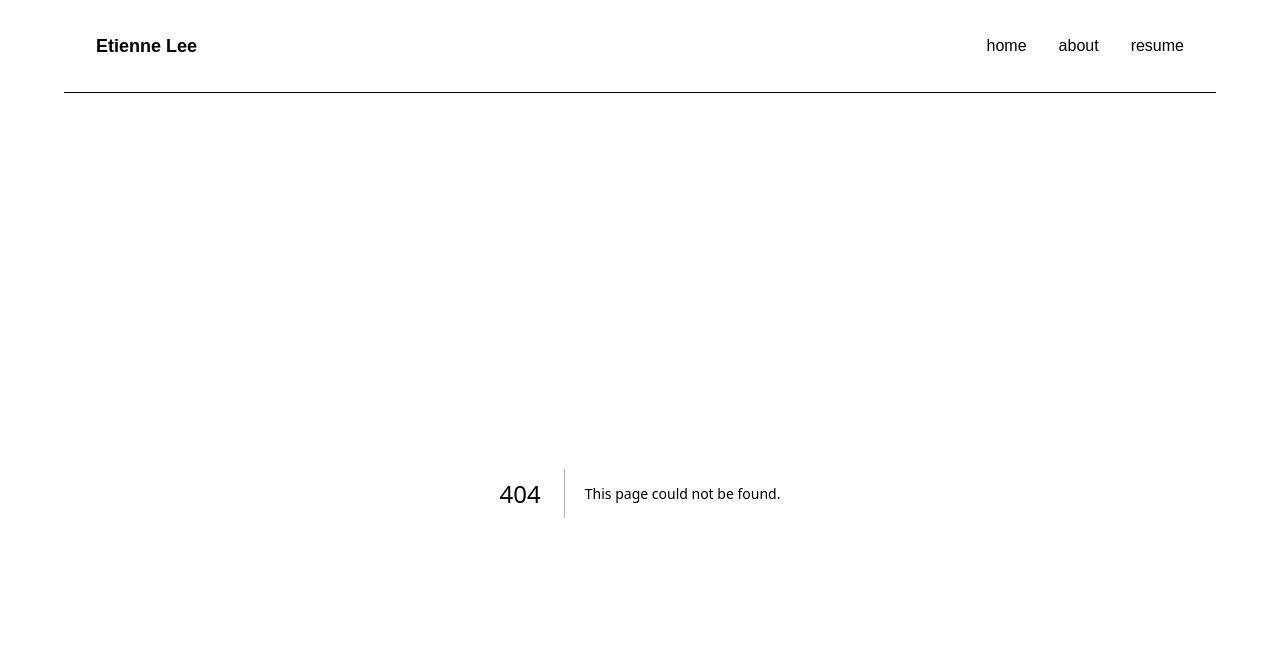
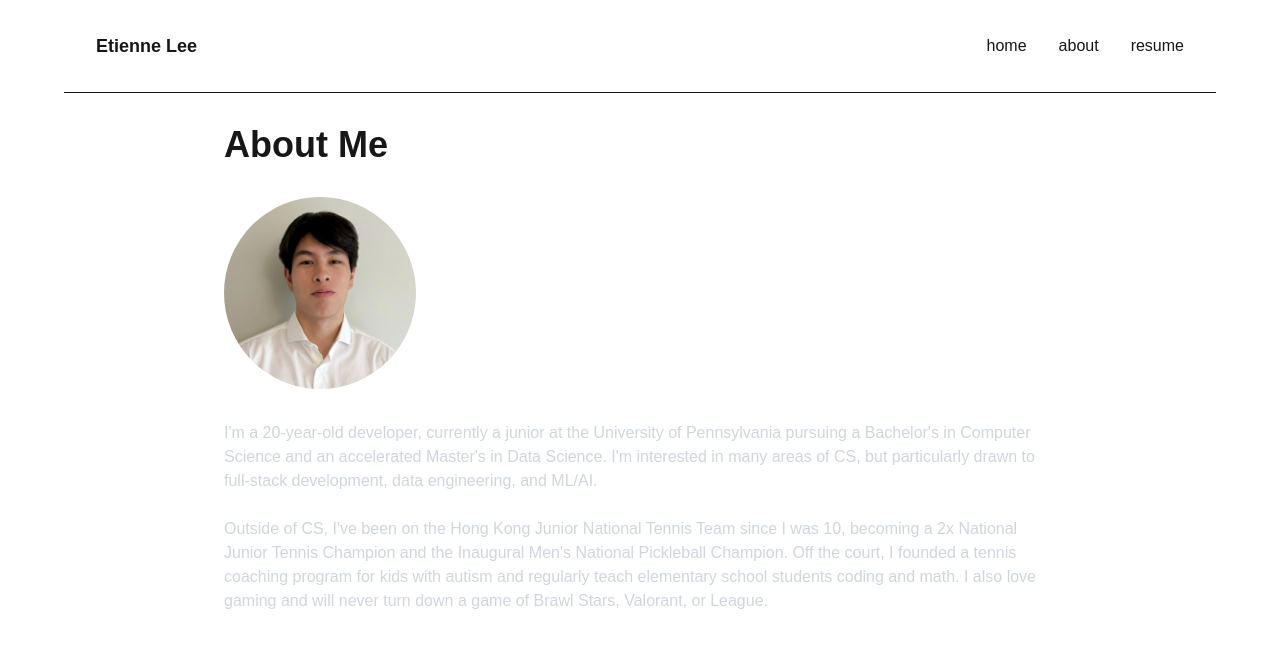
Before and after one commit to EtienneLee/portfolio, a Next.js app: page /about in a window 1280 px wide. Before the commit this address had no page. Shown: the top 648 px of the page. Built offline with nearby package versions, Linux system fonts and the light colour scheme.

Commit message:
populated about me section and added tagline

```diff
--- /dev/null
+++ b/app/about/page.tsx
@@ -0,0 +1,37 @@
+/* eslint-disable react/no-unescaped-entities */
+import NextImage from "next/image";
+
+export default function About() {
+  return (
+    <main className="min-h-screen p-8 max-w-4xl mx-auto">
+      <h1 className="text-4xl font-bold mb-8">About Me</h1>
+
+      <NextImage
+        src="/headshot.jpg"
+        alt="Etienne Lee"
+        width={192}
+        height={192}
+        className="rounded-full mb-8 object-cover"
+      />
+
+      <div className="space-y-6 text-gray-300">
+        <p>
+          I'm a 20-year-old developer, currently a junior at the University of
+          Pennsylvania pursuing a Bachelor's in Computer Science and an
+          accelerated Master's in Data Science. I'm interested in many areas of
+          CS, but particularly drawn to full-stack development, data
+          engineering, and ML/AI.
+        </p>
+
+        <p>
+          Outside of CS, I've been on the Hong Kong Junior National Tennis Team
+          since I was 10, becoming a 2x National Junior Tennis Champion and the
+          Inaugural Men's National Pickleball Champion. Off the court, I founded
+          a tennis coaching program for kids with autism and regularly teach
+          elementary school students coding and math. I also love gaming and
+          will never turn down a game of Brawl Stars, Valorant, or League.
+        </p>
+      </div>
+    </main>
+  );
+}
--- a/app/page.tsx
+++ b/app/page.tsx
@@ -4,7 +4,7 @@ export default function Home() {
       {/* Header */}
       <header className="mb-16">
         <h1 className="text-6xl font-bold mb-4">Etienne Lee</h1>
-        <p className="text-xl text-gray-600">CS + Data Science @ Penn</p>
+        <p className="text-xl text-gray-600">CS + DS @ UPenn</p>
       </header>
 
       {/* Experience */}
```
Also changed, not shown: public/headshot.jpg (added).
